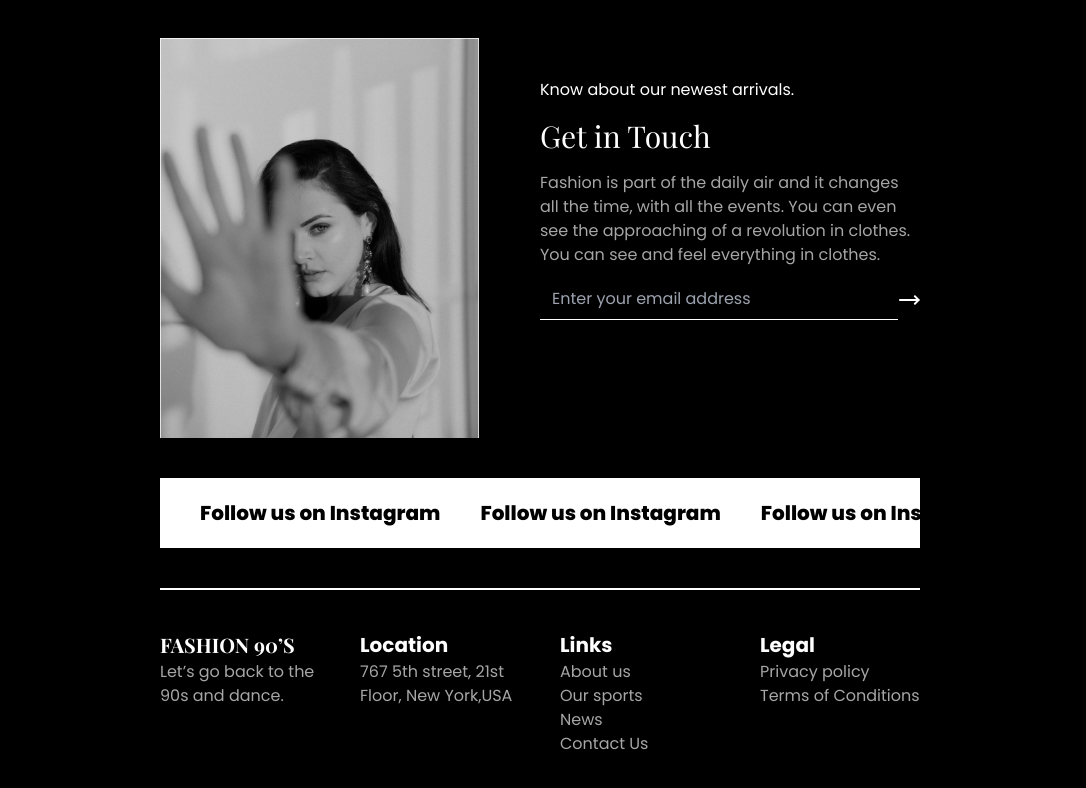
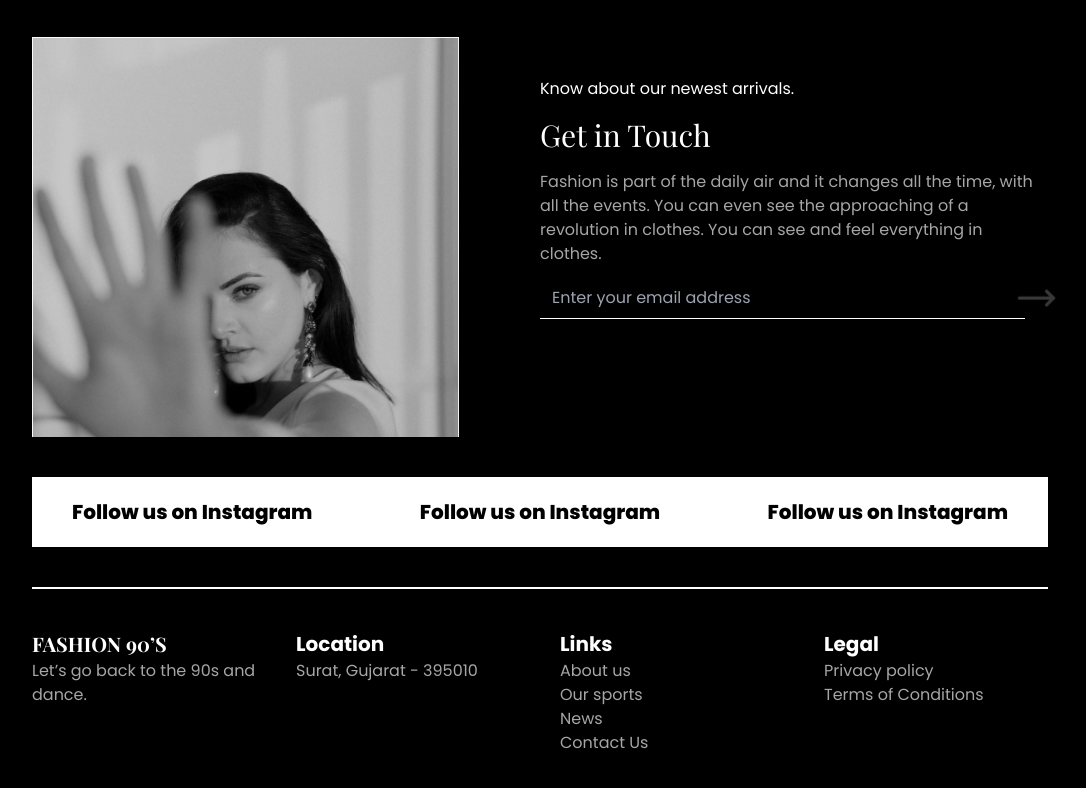
Before and after one commit to JaimeenMakavana/90s-fashion, a Next.js app: page / in a window 1280 px wide. Shown: the part 3102-3890 px from the top of the page, without its empty margins (100-1186 px from the left). Built offline with nearby package versions, Linux system fonts and the light colour scheme; a web font is replaced by a local one.

Commit message:
minor change

```diff
--- a/src/app/layout.tsx
+++ b/src/app/layout.tsx
@@ -27,7 +27,7 @@ export default function RootLayout({
         ></link>
       </head>
       <body
-        className={`font-poppins text-white bg-back pt-[62px] max-w-screen-lg mx-auto`}
+        className={`font-poppins text-white bg-back pt-[62px] max-w-screen-2xl mx-auto`}
       >
         <Header />
         {children}
--- a/src/components/Home/HomeFourthSection.tsx
+++ b/src/components/Home/HomeFourthSection.tsx
@@ -52,7 +52,7 @@ const HomeFourthSection = () => {
               placeholder="Enter your email address"
               className=" w-full border-b px-3 py-2 border-white bg-transparent focus:outline-none"
             />
-            <MoveRight />
+            <MoveRight className="transition-all animate-ping duration-500" />
           </div>
         </div>
       </div>
--- a/src/components/layoutComponents/Footer.tsx
+++ b/src/components/layoutComponents/Footer.tsx
@@ -10,7 +10,7 @@ const Footer = () => {
       </div>
       <div>
         <h1 className="text-[20px] font-bold">Location</h1>
-        <p className=" text-light">767 5th street, 21st Floor, New York,USA</p>
+        <p className=" text-light">Surat, Gujarat - 395010</p>
       </div>
       <div>
         <h1 className="text-[20px] font-bold">Links</h1>
--- a/src/components/layoutComponents/Header.tsx
+++ b/src/components/layoutComponents/Header.tsx
@@ -3,7 +3,7 @@ import HamburgerMenu from "./HamburgerMenu";
 
 const Header = () => {
   return (
-    <section className="max-w-screen-lg mx-auto fixed top-0 inset-x-0 h-[60px] bg-back z-[2] md:px-28">
+    <section className="max-w-screen-2xl mx-auto fixed top-0 inset-x-0 h-[60px] bg-back z-[2] md:px-28">
       <ul className=" inline-flex justify-between items-center size-full px-5">
         <HamburgerMenu />
         <ul className="hidden md:inline-flex justify-start gap-x-5 text-light items-center h-full">
```
